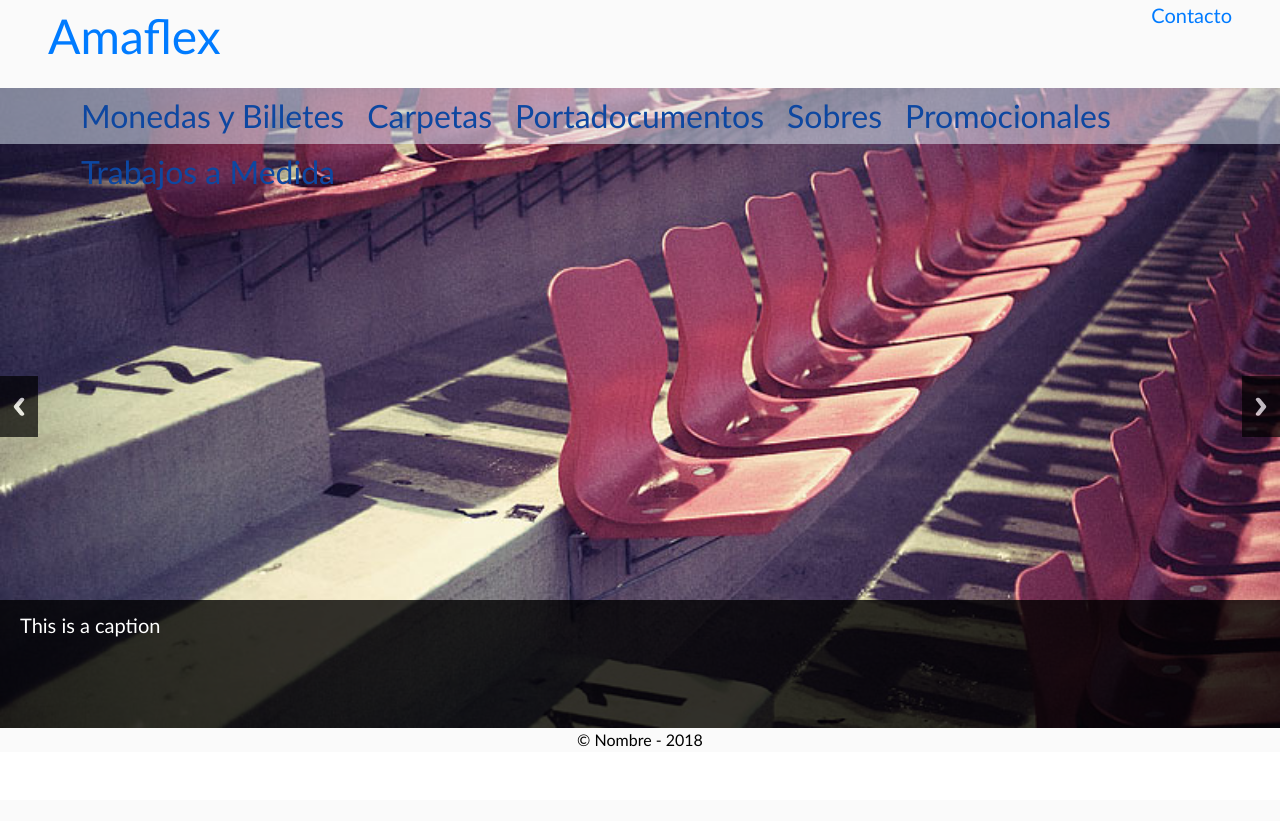
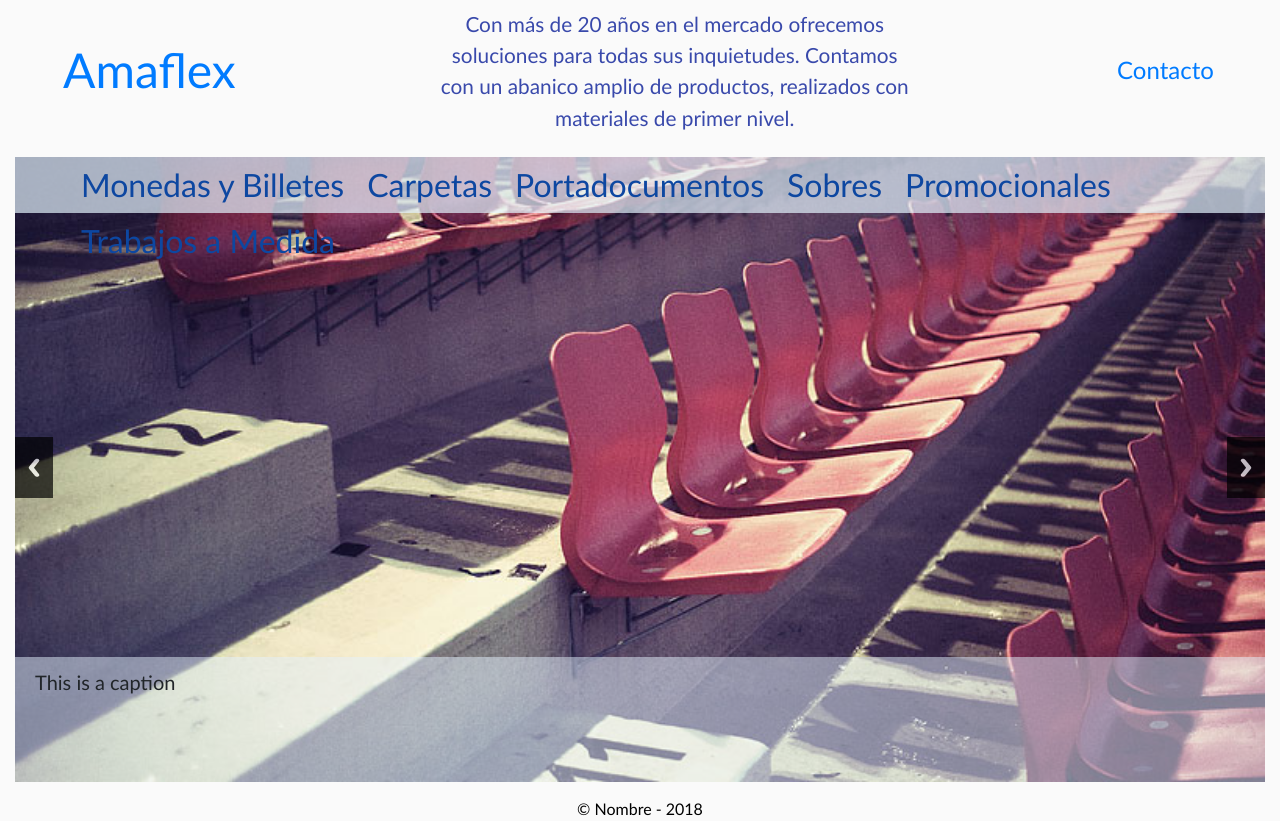
Before and after one commit to diegosebastian2/sitioSilvia, a PHP site: page / in a window 1280 px wide. Before the commit the page ends 747 px from the top, so only its background shows below. Run offline with PHP 8.4, Linux system fonts and the light colour scheme; some libraries are stand-ins or nearby versions.

Commit message:
from lenovo

```diff
--- a/SitioSilvia/css/custom.css
+++ b/SitioSilvia/css/custom.css
@@ -18,7 +18,9 @@ h6 {
       border: 1px solid black;
 }
 
-
+.content{
+    background: rgba(250,250,250 ,1);
+}
 
 .header{
     background: rgba(250,250,250 ,1);
@@ -29,28 +31,29 @@ h6 {
         height: auto;
         display: flex;
         justify-content: space-between;
+        align-items: center;
     }
         .logo{
-            /*float: left;*/
             color: rgba(57,73,171 ,1);
-
-            /*width: 50px;
-            height: 50px;
-            background: url("../img/Mega-logo.png");
-            background-size: cover;
-            text-indent: -5000px;
-            position: absolute;
-            top: 20px;*/
         }
         div header div div.logo a p{
             font-size: 3rem;
 
         }
         .contacto{
-            /*float: right;*/
             color: rgba(57,73,171 ,1);
-            font-size: 20px;
-            /*border: 1px solid black;*/
+            font-size: 1.5rem;
+        }
+        .contacto a p{
+            padding: 0.2rem;
+            /*border: 0.15rem solid rgba(57,73,171 ,1);*/
+        }
+        .trayectoria{
+          width: 50%;
+          color: rgba(57,73,171 ,1);
+          font-size: 1.3rem;
+          padding: 0.5rem 3rem;
+          text-align: center;
         }
 
 .separador{
@@ -67,7 +70,7 @@ h6 {
     overflow: hidden;
 }
     .navcont{
-      background: rgba(227,242,253,0.5);
+      background: rgba(227,242,253,0.7);
       height: 3.5rem;
 
     }
@@ -158,9 +161,9 @@ h6 {
       z-index: 2;
       font-size: 20px;
       text-shadow: none;
-      color: #fff;
+      color: color: rgba(13,71,161 ,1);;
       background: #000;
-      background: rgba(0,0,0, .8);
+      background: rgba(227,242,253,0.5);
       left: 0;
       right: 0;
       bottom: 0;
@@ -169,6 +172,7 @@ h6 {
       margin: 0;
       max-width: none;
       }
+
 
     .callbacks_nav {
       position: absolute;
--- a/SitioSilvia/index.html
+++ b/SitioSilvia/index.html
@@ -18,7 +18,7 @@
         <script src="js/vendor/modernizr-2.8.3.min.js"></script>
     </head>
     <body>
-      <div class="">
+      <div class="container-fluid content">
         <!-- HEADER -->
         <header class="container-fluid header px-0">
             <div class="container-fluid px-5 logocont">
@@ -26,6 +26,9 @@
                     <a href="index.html">
                         <p>Amaflex</p>
                     </a>
+                </div>
+                <div class="trayectoria">
+                  <p>Con más de 20 años en el mercado ofrecemos soluciones para todas sus inquietudes. Contamos con un abanico amplio de productos, realizados con materiales de primer nivel.</p>
                 </div>
                 <div class="contacto">
                     <a href="contacto.html">
```
